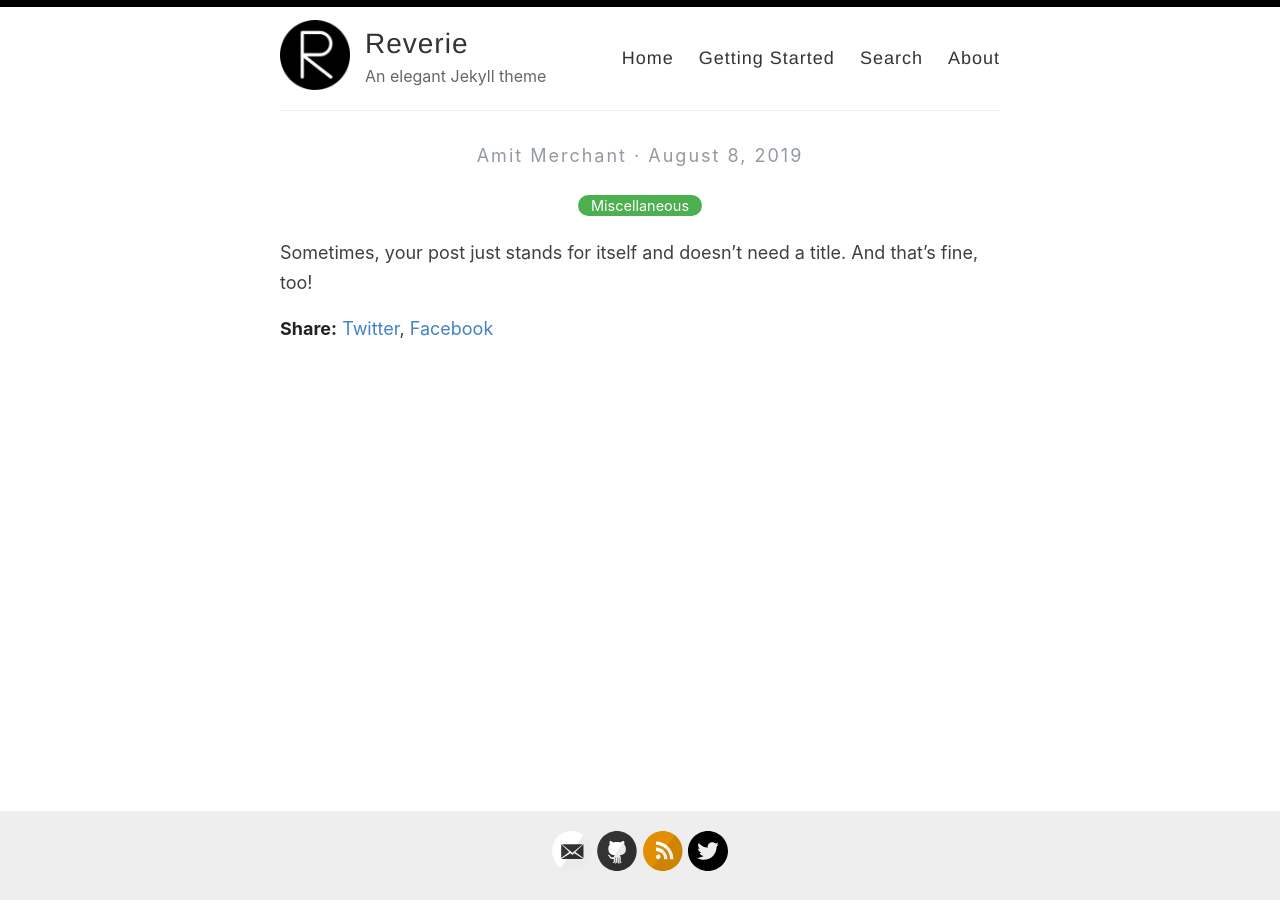
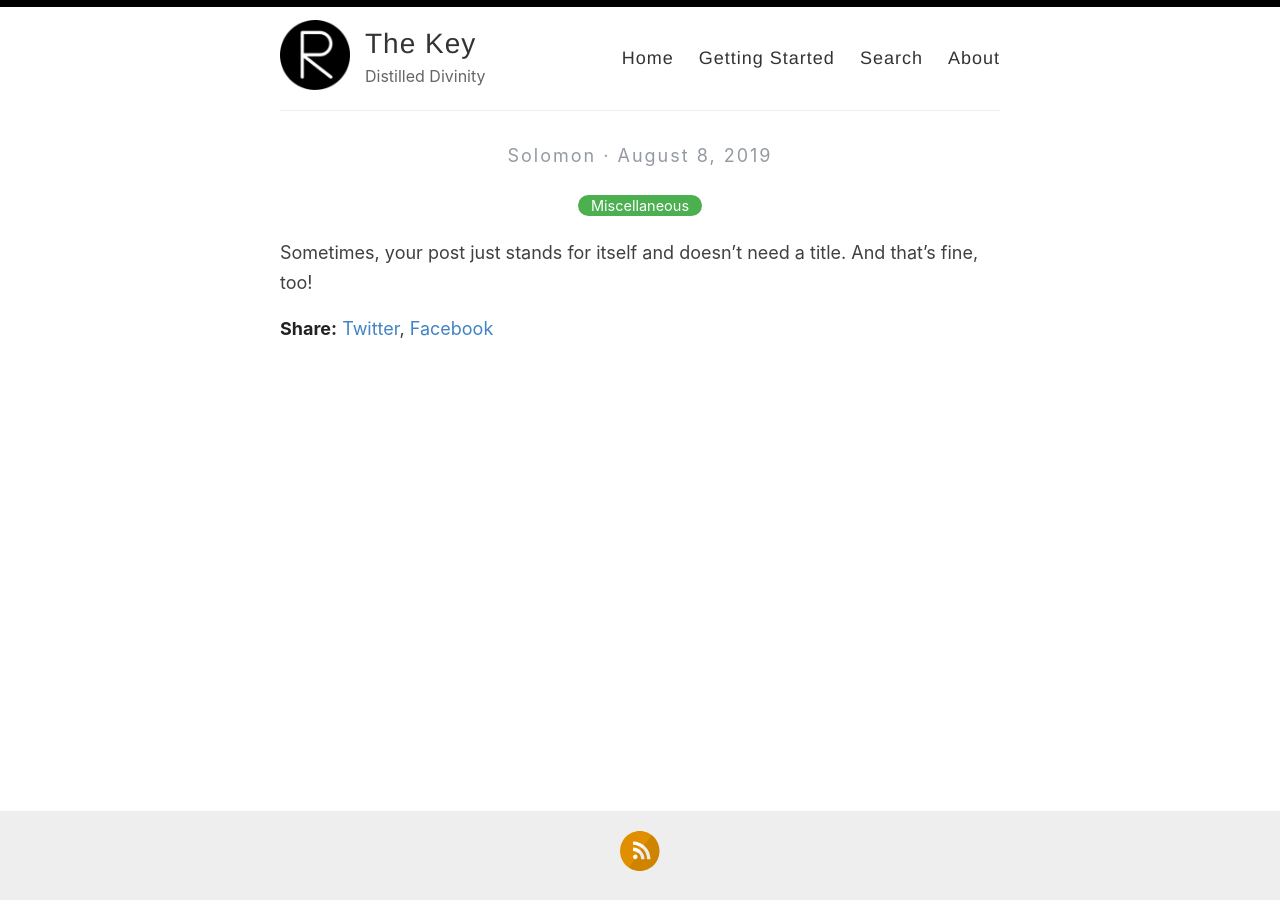
Before and after one commit to lordsolomon/lordsolomon.github.io, a Jekyll site: the page built from _posts/2019-08-08-no-title-posts.md, in a window 1280 px wide. Built offline with Jekyll 4.4.1, drawn with Linux system fonts in a browser that asks for light colours.

Commit message:
Update _config.yml

```diff
--- a/_config.yml
+++ b/_config.yml
@@ -3,13 +3,13 @@
 #
 
 # Name of your site (displayed in the header)
-name: Reverie
+name: The Key
 
 # Name of the author
-author: Amit Merchant
+author: Solomon
 
 # Short bio or description (displayed in the header)
-description: An elegant Jekyll theme
+description: Distilled Divinity
 
 # URL of your avatar or profile pic (you could use your GitHub profile pic)
 avatar: /images/reverie.png
@@ -21,15 +21,15 @@ avatar: /images/reverie.png
 # Includes an icon in the footer for each username you enter
 footer-links:
   dribbble:
-  email: amit.d.merchant@gmail.com
+  email:
   facebook:
   flickr:
-  github: amitmerchant1990/reverie
+  github: # lordsolomon/reverie
   instagram:
   linkedin:
   pinterest:
   rss: rss
-  twitter: amit_merchant
+  twitter:
   stackoverflow:
   youtube: # channel/<your_long_string> or user/<user-name>
   googleplus: # anything in your profile username that comes after plus.google.com/
@@ -41,18 +41,18 @@ footer-links:
 disqus:
 
 # Enter your Google Analytics web tracking code (e.g. UA-2110908-2) to activate tracking
-google_analytics: UA-43339302-11
+google_analytics: # UA-43339302-11
 
 # Your website URL (e.g. http://amitmerchant1990.github.io or http://www.amitmerchant.com)
 # Used for Sitemap.xml and your RSS feed
-url: http://www.amitmerchant.com/reverie
-enforce_ssl: https://www.amitmerchant.com/reverie
+url: http://lordsolomon.github.io
+enforce_ssl: # https://www.amitmerchant.com/reverie
 
 # If you're hosting your site at a Project repository on GitHub pages
 # (http://yourusername.github.io/repository-name)
 # and NOT your User repository (http://yourusername.github.io)
 # then add in the baseurl here, like this: "/repository-name"
-baseurl: "/reverie"
+baseurl: # "/reverie"
 
 #
 # !! You don't need to change any of the configuration flags below !!
```
